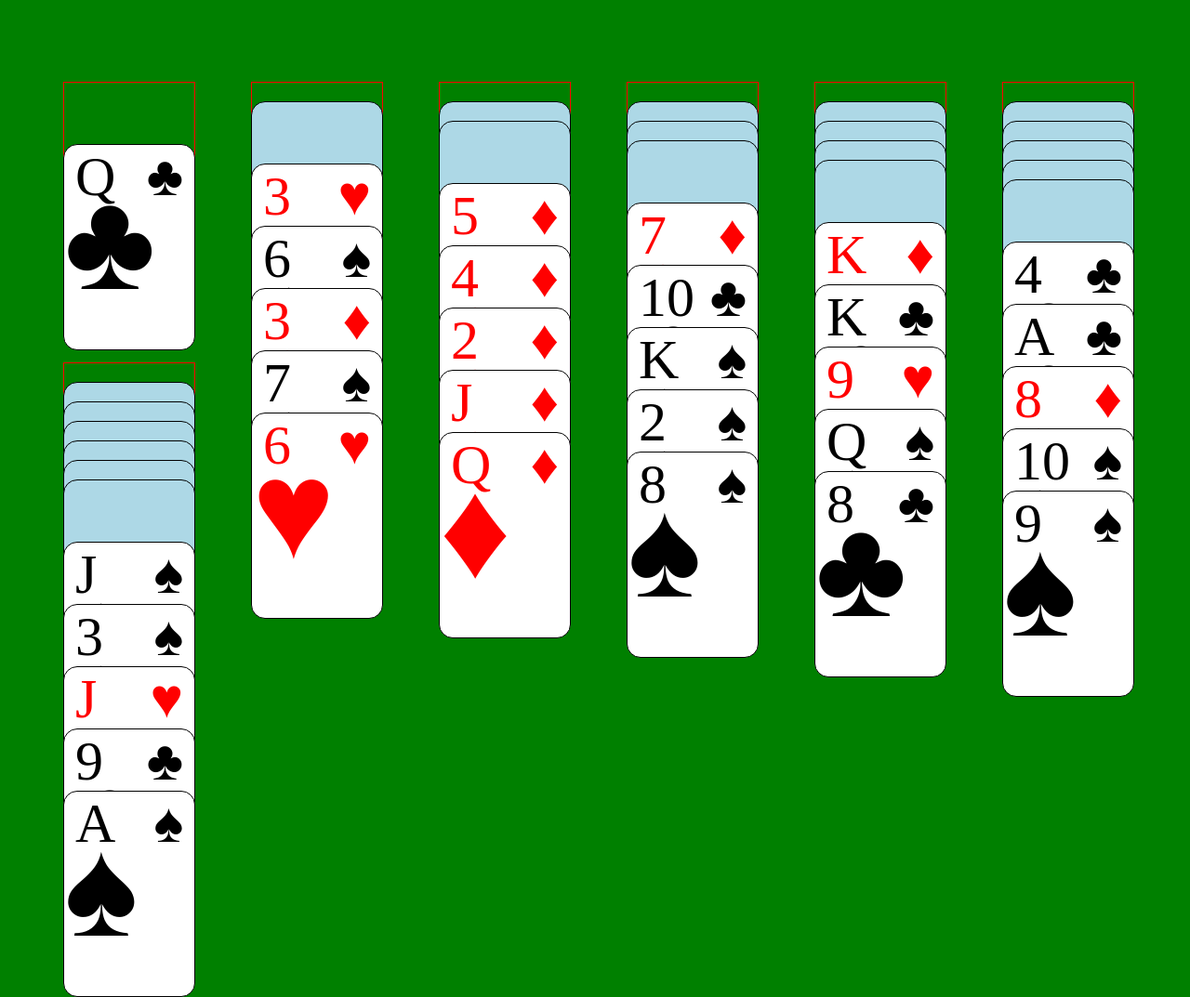
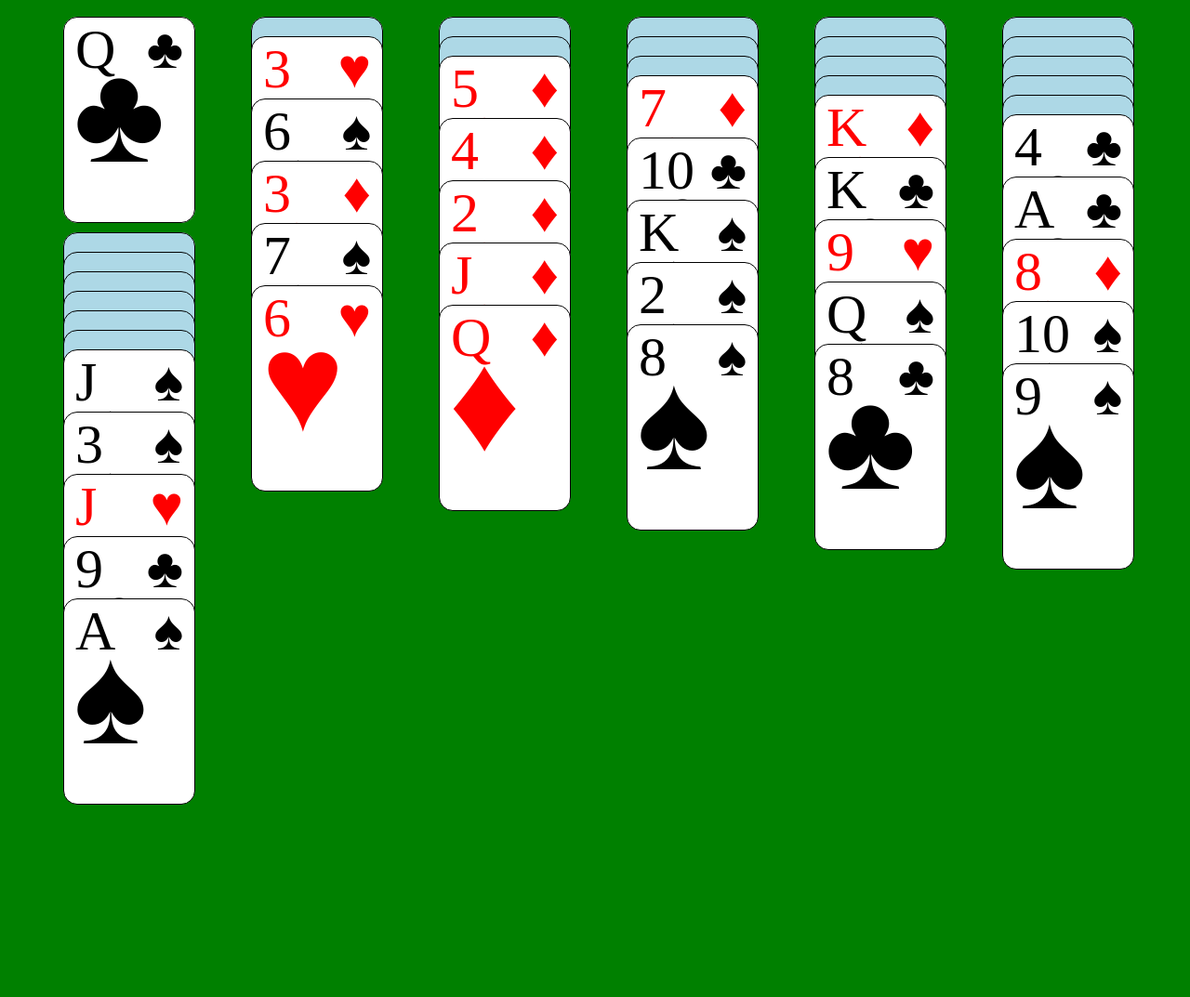
Before and after one commit to rhulha/YukonSolitaire, a plain HTML site: page index.html in a window 1280 px wide. Shown: the whole page at 93% size. After the commit the page ends 866 px from the top, so only its background shows below. Drawn offline with nearby package versions, Linux system fonts and the light colour scheme.

Commit message:
Introduced a common baseShape CSS class and removed some single purpose classes along the way. Also fixed the way I space the cards from the parent card by reusing code I had developed before I used the nested div approach. Board looks much better now :)

```diff
--- a/index.html
+++ b/index.html
@@ -2,33 +2,26 @@
 <html>
 <head>
 	<style>
+	.baseShape {
+		height: 220px;
+		width: 140px;
+		border-radius: 15px;
+		border: 1px white solid;
+		position: absolute;
+	}
 	.tableau {
 		margin-left: 60px;
-		margin-top: 80px;
-		height: 220px;
-		width: 140px;
+		margin-top: 10px;
 		float: left;
 		position:relative;
-		border: 1px red solid;
-		z-index: -1;
 	}
 	.card {
-		position: absolute;
-		top: 66px;
-		left: -1px;
-		width: 140px;
-		height: 220px;
 		background-color: white;
-		border-radius: 15px;
-		border: 1px solid black;
+		border: 1px black solid;
 		user-select: none;
 		cursor: default;
-	}
-	.red {
-		color: red;
-	}
-	.black {
-		color: black;
+		left:-1px;
+		top: -1px;
 	}
 	.topLeft {
 		position: absolute;
@@ -42,13 +35,10 @@
 	}
 	.suit {
 		font-size: 150px;
+		margin-left: 10px;
 	}
 	.backside {
-		top: 20px;
 		background-color: lightblue;
-	}
-	.hidden {
-		display: none;
 	}
 	span {
 		pointer-events: none
@@ -57,19 +47,19 @@
 </head>
 <body style="background-color:green">
 
-<div class="tableau"></div>
-<div class="tableau"></div>
-<div class="tableau"></div>
-<div class="tableau"></div>
-<div class="tableau"></div>
-<div class="tableau"></div>
-<div class="tableau"></div>
+<div class="baseShape tableau"></div>
+<div class="baseShape tableau"></div>
+<div class="baseShape tableau"></div>
+<div class="baseShape tableau"></div>
+<div class="baseShape tableau"></div>
+<div class="baseShape tableau"></div>
+<div class="baseShape tableau"></div>
 
-<div class="card backside">
-	<span class="topLeft hidden"></span>
-    <span class="topRight hidden"></span>
+<div class="baseShape card backside">
+	<span class="topLeft" style="display: none"></span>
+    <span class="topRight" style="display: none"></span>
 	<br/>
-	<span class="suit hidden"></span>
+	<span class="suit" style="display: none"></span>
 </div>
 
 <script src="http://ajax.googleapis.com/ajax/libs/jquery/2.1.0/jquery.min.js"></script>
@@ -109,7 +99,7 @@
 		function reveal(card) {
 			var c = colorList[card.attr('suit')];
 			card.removeClass('backside');
-			card.children('span').removeClass('hidden').addClass(c);
+			card.children('span').css({color: c, display: ''});
 		}
 
 		function setupBoard(cards) {
@@ -125,10 +115,15 @@
 					if( row > col -1 )
 						reveal( card);
 					var tableau = tableaus.eq(col);
-					if( tableau.children().length == 0)
+					if( tableau.children().length == 0) {
 						tableau.append(card);
-					else
-						tableau.find('.card').last().append( card )
+					} else {
+						tableau.find('.card').last().append( card);
+						card.css('top', '20px');
+					}
+					if( row > col ) {
+						card.css('top', '66px');
+					}
 				}
 			}
 		}
```
